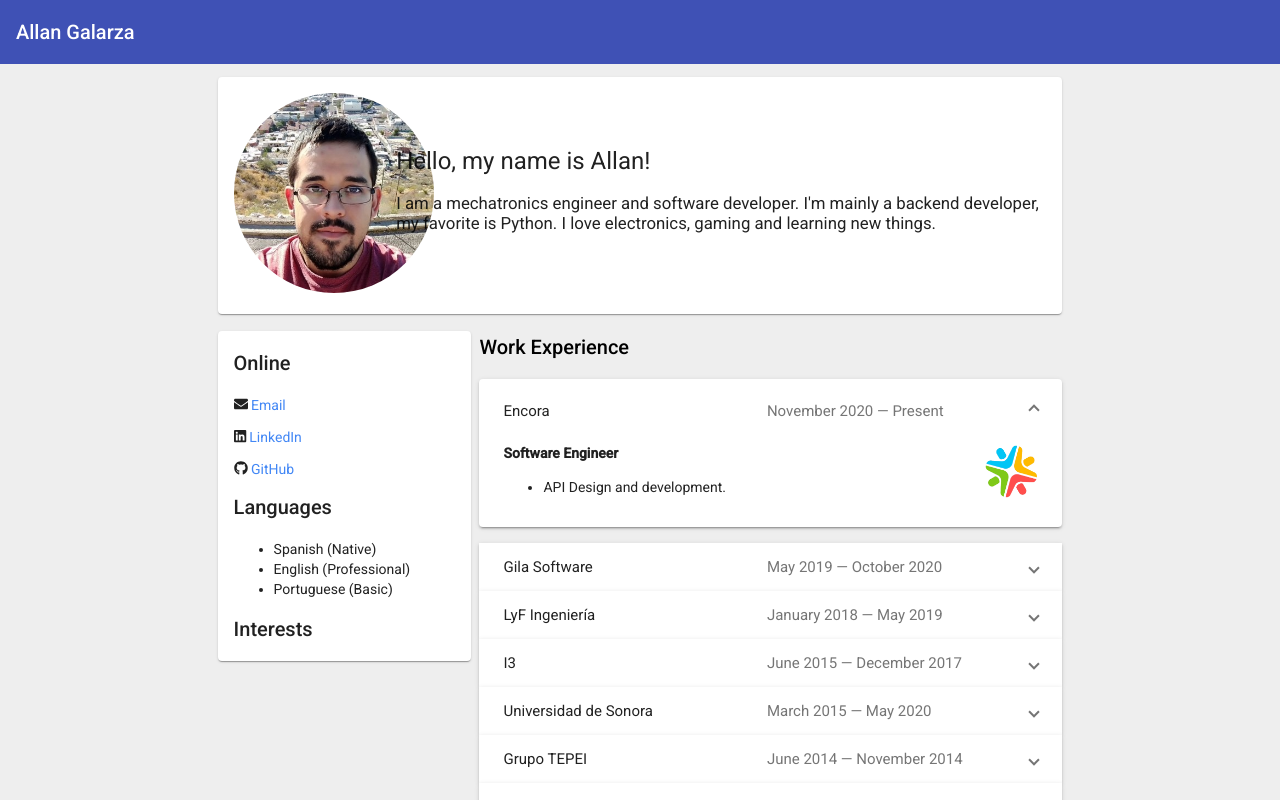
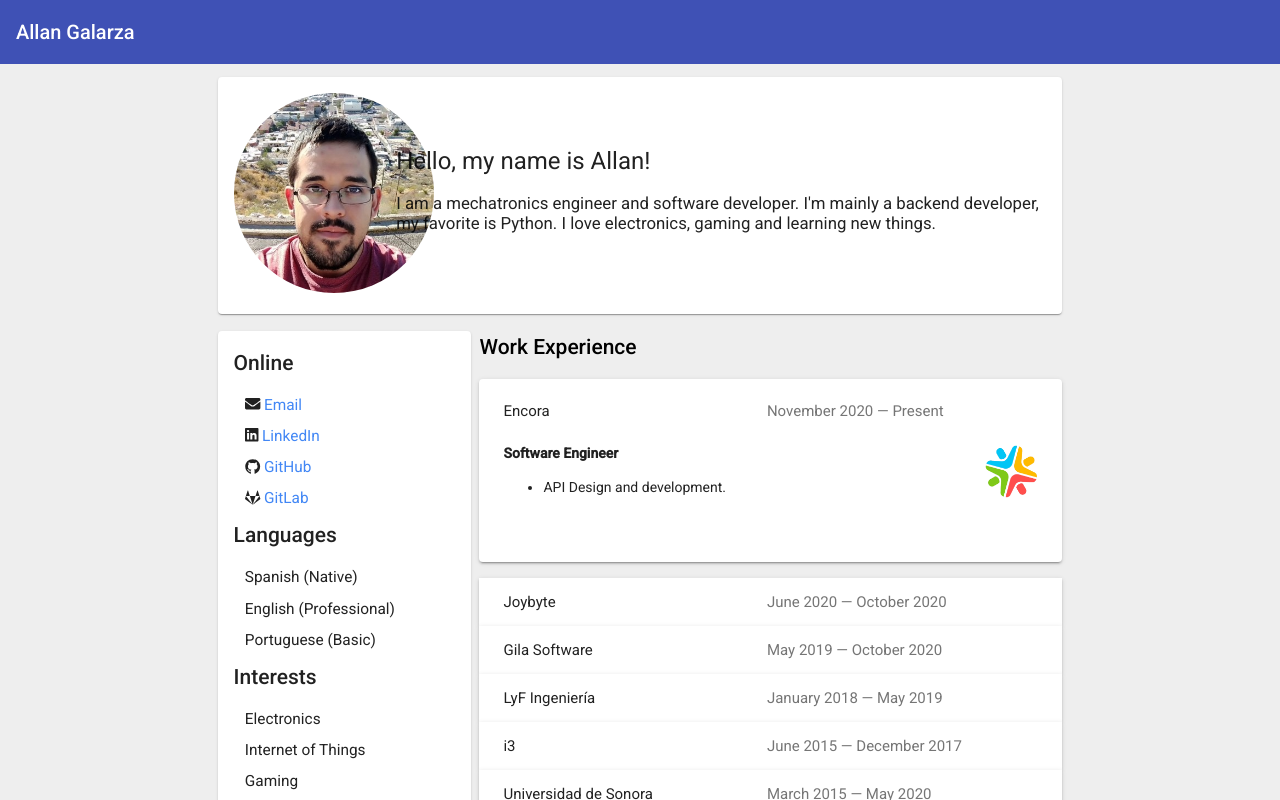
Before and after one commit to Galarzaa90/galarzaa90.github.io, an Angular app: page / in a window 1280 px wide. Shown: the top 800 px of the page. Built offline with nearby package versions, Linux system fonts and the light colour scheme.

Commit message:
Added skills icons

```diff
--- a/package.json
+++ b/package.json
@@ -28,6 +28,7 @@
     "@fortawesome/free-regular-svg-icons": "^5.15.1",
     "@fortawesome/free-solid-svg-icons": "^5.15.1",
     "rxjs": "~6.6.0",
+    "simple-icons": "^4.3.0",
     "tslib": "^2.0.0",
     "zone.js": "~0.10.2"
   },
@@ -36,7 +37,8 @@
     "@angular/cli": "~11.0.5",
     "@angular/compiler-cli": "~11.0.5",
     "@types/jasmine": "~3.6.0",
-    "@types/node": "^12.11.1",
+    "@types/node": "^12.19.9",
+    "@types/simple-icons": "^2.5.0",
     "codelyzer": "^6.0.0",
     "jasmine-core": "~3.6.0",
     "jasmine-spec-reporter": "~5.0.0",
--- a/src/app/app.component.html
+++ b/src/app/app.component.html
@@ -16,29 +16,34 @@
           <p class="about-me">
             {{profile.aboutMe}}
           </p>
+          <p>
+          </p>
         </div>
       </div>
     </mat-card>
   </div>
   <div fxLayout="row" fxLayout="none top" fxLayoutGap="1%">
     <div fxFlex="30">
-      <mat-card>
+      <mat-card class="sidebar">
         <h2>Online</h2>
-          <p *ngFor="let link of profile.onlineProfiles"><fa-icon [icon]="link.icon"></fa-icon>&nbsp;<a [href]="link.url">{{link.title}}</a></p>
-
+        <p *ngFor="let link of profile.onlineProfiles">
+          <fa-icon [icon]="link.icon"></fa-icon>&nbsp;<a
+            [href]="link.url">{{link.title}}</a>
+        </p>
         <h2>Languages</h2>
-        <ul>
-          <li *ngFor="let language of profile.languages">
-            {{language.name}} ({{language.level}})
-          </li>
-        </ul>
+        <p *ngFor="let language of profile.languages">
+          {{language.name}} ({{language.level}})
+        </p>
         <h2>Interests</h2>
+        <p *ngFor="let interest of profile.interests">
+          {{interest}}
+        </p>
       </mat-card>
     </div>
     <div fxFlex="69">
       <h2>Work Experience</h2>
       <mat-accordion class="experience-panels">
-        <mat-expansion-panel [expanded]="i === 0"
+        <mat-expansion-panel [expanded]="i === 0" hideToggle
           *ngFor="let job of profile.workExperience; let i = index">
           <mat-expansion-panel-header>
             <mat-panel-title>
@@ -59,6 +64,12 @@
               <ul *ngIf="job.items != undefined">
                 <li *ngFor="let item of job.items">{{item}}</li>
               </ul>
+              <span class="icon job-skill">
+                <svg *ngFor="let skill of job.skills" [matTooltip]="profile.skills[skill].text" role="img" viewBox="0 0 24 24" (mouseover)="hover[job.company+skill] = true" (mouseleave)="hover[job.company+skill] = false" [style.fill]="hover[job.company+skill] ? toColor(profile.skills[skill].icon.hex) : null">
+
+                <path [attr.d]="profile.skills[skill].icon.path" />
+                </svg>
+              </span>
             </div>
             <div fxFlex="10">
               <img class="company-logo" *ngIf="job.logo != undefined"
@@ -69,7 +80,7 @@
       </mat-accordion>
       <h2>Education</h2>
       <mat-accordion class="experience-panels">
-        <mat-expansion-panel
+        <mat-expansion-panel hideToggle
           *ngFor="let school of profile.education; let i = index">
           <mat-expansion-panel-header>
             <mat-panel-title>
@@ -79,7 +90,8 @@
               {{school.start | date: 'MMMM y'}} — Present
             </mat-panel-description>
             <mat-panel-description *ngIf="school.end != undefined">
-              {{school.start | date: 'MMMM y'}} — {{school.end | date: 'MMMM y'}}
+              {{school.start | date: 'MMMM y'}} — {{school.end | date: 'MMMM
+              y'}}
             </mat-panel-description>
           </mat-expansion-panel-header>
           <div fxLayout="row" fxLayoutAlign="space-between start">
--- a/src/app/app.component.scss
+++ b/src/app/app.component.scss
@@ -1,9 +1,30 @@
 .experience-panels .mat-expansion-panel-header-title,
 .experience-panels .mat-expansion-panel-header-description {
   flex-basis: 60%;
+}
+
+h2 {
+  font-size: 150%;
 }
 
 .experience-panels .mat-expansion-panel-header-description {
   justify-content: space-between;
   align-items: center;
 }
+
+.icon svg {
+  height: 1em;
+  width: 1em;
+}
+
+.job-skill {
+  font-size: 2.2em;
+  svg {
+    margin: 0 2px 0 2px;
+  }
+}
+
+.sidebar > p {
+  margin:  0.7rem;
+  font-size: 1.1em;
+}
--- a/src/app/app.component.ts
+++ b/src/app/app.component.ts
@@ -1,5 +1,8 @@
 import { Component } from '@angular/core';
+import { DomSanitizer } from '@angular/platform-browser';
+import { SimpleIcon } from 'simple-icons';
 import { profile } from './data/profile';
+const python: SimpleIcon = require('simple-icons/icons/python');
 
 @Component({
   selector: 'app-root',
@@ -9,4 +12,14 @@
 export class AppComponent {
   title = 'galarzaa';
   profile = profile;
+  hover = {};
+  python = python;
+
+  constructor(public sanitizer: DomSanitizer) {
+    console.log(python);
+  }
+
+  toColor(hex: string): string {
+    return `#${hex}`;
+  }
 }
--- a/src/app/app.module.ts
+++ b/src/app/app.module.ts
@@ -13,6 +13,7 @@
 import {MatCardModule} from '@angular/material/card';
 import {MatGridListModule} from '@angular/material/grid-list';
 import {MatExpansionModule} from '@angular/material/expansion';
+import {MatTooltipModule} from '@angular/material/tooltip';
 import { FontAwesomeModule } from '@fortawesome/angular-fontawesome';
 
 @NgModule({
@@ -29,6 +30,7 @@
     MatCardModule,
     MatGridListModule,
     MatExpansionModule,
+    MatTooltipModule,
     FontAwesomeModule,
   ],
   providers: [],
--- a/src/app/data/profile.ts
+++ b/src/app/data/profile.ts
@@ -1,9 +1,13 @@
-import { faGithub, faLinkedin } from '@fortawesome/free-brands-svg-icons';
+import { faGithub, faGitlab, faLinkedin } from '@fortawesome/free-brands-svg-icons';
 import { faEnvelope } from '@fortawesome/free-solid-svg-icons';
+import { SimpleIcon } from 'simple-icons';
+const python: SimpleIcon = require('simple-icons/icons/python');
+const mysql: SimpleIcon = require('simple-icons/icons/mysql');
 
 export let profile = {
     headline: 'Hello, my name is Allan!',
     aboutMe: 'I am a mechatronics engineer and software developer. I\'m mainly a backend developer, my favorite is Python. I love electronics, gaming and learning new things.',
+    locatiomn: 'Mexico',
     languages: [
         {
             name: 'Spanish',
@@ -33,7 +37,18 @@
             icon: faGithub,
             url: 'https://github.com/Galarzaa90',
             title: 'GitHub'
+        },
+        {
+            icon: faGitlab,
+            url: 'https://gitlab.com/Galarzaa90',
+            title: 'GitLab'
         }
+    ],
+    interests: [
+        'Electronics',
+        'Internet of Things',
+        'Gaming',
+        'PC Building'
     ],
     workExperience: [
         {
@@ -43,6 +58,21 @@
             position: 'Software Engineer',
             items: [
                 'API Design and development.'
+            ],
+            skills: [
+                'python', 'mysql'
+            ]
+        },
+        {
+            company: 'Joybyte',
+            start: new Date('2020-06-15'),
+            end: new Date('2020-10-31'),
+            position: 'Freelancer Developer',
+            logo: 'joybyte.png',
+            items: [
+                'Design of APIs for mobile consumers.',
+                'Database First design and management.',
+                'Design and maintenance of stored procedures and other database logic.',
             ]
         },
         {
@@ -76,7 +106,7 @@
             ]
         },
         {
-            company: 'I3',
+            company: 'i3',
             start: new Date('2015-06-12'),
             end: new Date('2017-12-31'),
             position: 'Consultant',
@@ -141,6 +171,15 @@
             url: 'https://nabbot.xyz',
             logo: 'NabBot'
         }
-    ]
-
+    ],
+    skills: {
+        python: {
+            icon: python,
+            text: 'Python'
+        },
+        mysql: {
+            icon: mysql,
+            text: 'MySQL'
+        }
+    }
 };
--- a/src/styles.scss
+++ b/src/styles.scss
@@ -9,6 +9,12 @@
     margin: 0;
     font-family: Roboto, "Helvetica Neue", sans-serif;
 }
+
+ img {
+    height: 1em;
+    width: 1em;
+    fill: red;
+  }
 
 a {
     &:link,
@@ -22,6 +28,7 @@
 
 .container {
     margin: 1% 17%;
+    padding-bottom: 10%;
 }
 
 .profile-picture {
```
Also changed, not shown: tsconfig.app.json (+6 -1 lines), src/assets/img/joybyte.png (added), 1 other file (tests, documents, lock files or other folders).
